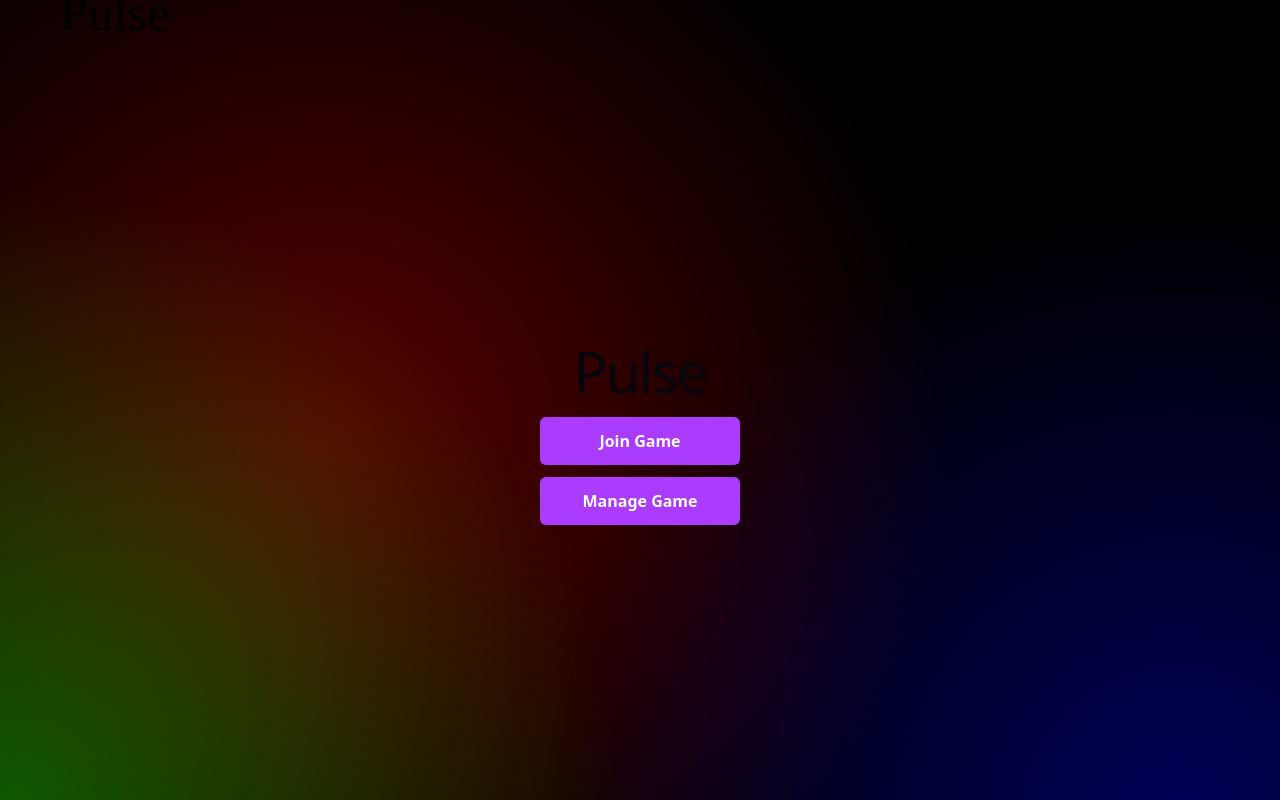
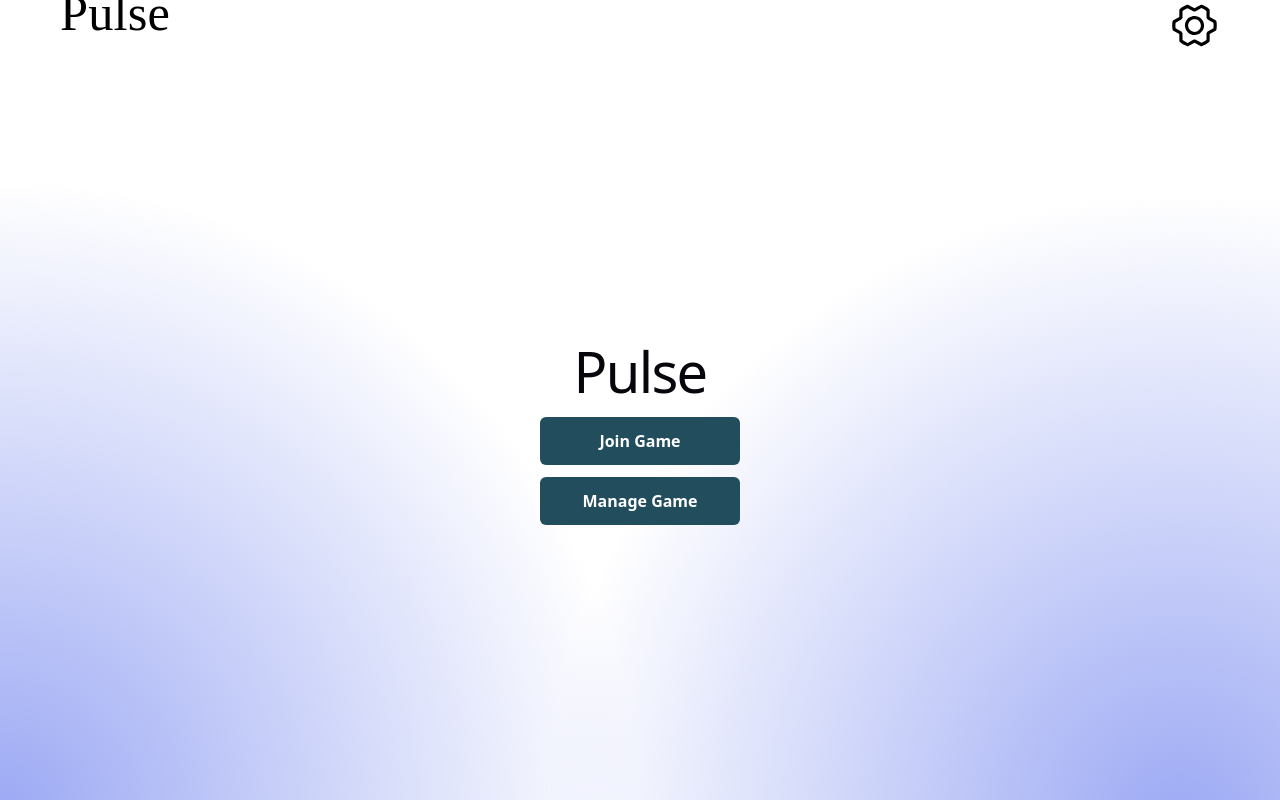
Before and after one commit to wilmareistad/mingel-app, a React (Vite) app: page / in a window 1280 px wide. Built offline with nearby package versions, Linux system fonts and the light colour scheme; no server answers; a web font is replaced by a local one.

Commit message:
Adjusted colors

```diff
--- a/src/components/UsersLobby.css
+++ b/src/components/UsersLobby.css
@@ -2,8 +2,8 @@
   position: relative;
   width: 100%;
   height: 50vh;
-  background: rgba(255, 255, 255, 0.05);
-  border: 2px solid rgba(255, 255, 255, 0.1);
+  background: rgba(206, 206, 206, 0.309);
+  border: 2px solid rgb(0, 0, 0);
   border-radius: 16px;
   overflow: hidden;
   margin: 40px 0;
@@ -23,7 +23,7 @@
   width: 45px;
   height: 45px;
   border-radius: 50%;
-  background: linear-gradient(135deg, #667eea 0%, #764ba2 100%);
+  background: linear-gradient(180deg, #4a537c 0%, #010001 100%);
   display: flex;
   align-items: center;
   justify-content: center;
--- a/src/index.css
+++ b/src/index.css
@@ -1,13 +1,13 @@
 :root {
-  --text: #6b6375;
+  --text: #001A52;
   --text-h: #08060d;
   --bg: #fff;
-  --border: #e5e4e7;
-  --code-bg: #f4f3ec;
-  --accent: #aa3bff;
+  --border: #434343;
+  --code-bg: #9e009e;
+  --accent: #224d5c;
   --accent-bg: rgba(170, 59, 255, 0.1);
   --accent-border: rgba(170, 59, 255, 0.5);
-  --social-bg: rgba(244, 243, 236, 0.5);
+  --social-bg: rgba(225, 0, 161, 0.5);
   --shadow:
     rgba(0, 0, 0, 0.1) 0 10px 15px -3px, rgba(0, 0, 0, 0.05) 0 4px 6px -2px;
 
@@ -17,7 +17,6 @@
 
   font: 18px/145% var(--sans);
   letter-spacing: 0.18px;
-  color-scheme: light dark;
   color: var(--text);
   background: var(--bg);
   font-synthesis: none;
@@ -39,7 +38,7 @@ html, body, #root {
   width: 100vw;
   height: 100vh;
   overflow: hidden; /* hides gradients moving outside */
-  background: black;
+  background: rgb(255, 255, 255);
 }
 
 /* Base gradient style */
@@ -55,7 +54,7 @@ html, body, #root {
 
 /* Gradient 1 – red, starts top-left */
 .gradient1 {
-  background: radial-gradient(circle, rgba(255,0,0,0.35), transparent 70%);
+  background: radial-gradient(circle, #9CA9F4), transparent 70%);
   top: -30%;
   left: -30%;
   animation: float1 6s linear infinite;
@@ -63,7 +62,7 @@ html, body, #root {
 
 /* Gradient 2 – green, starts bottom-left */
 .gradient2 {
-  background: radial-gradient(circle, rgba(0,255,0,0.35), transparent 70%);
+  background: radial-gradient(circle, #9CA9F4, transparent 70%);
   top: 20%;
   left: -40%;
   animation: float2 8s linear infinite;
@@ -71,7 +70,7 @@ html, body, #root {
 
 /* Gradient 3 – blue, starts center-right */
 .gradient3 {
-  background: radial-gradient(circle, rgba(0,0,255,0.35), transparent 70%);
+  background: radial-gradient(circle, #9CA9F4, transparent 70%);
   top: 10%;
   left: 50%;
   animation: float3 10s linear infinite;
@@ -113,25 +112,6 @@ html, body, #root {
 
 
 
-@media (prefers-color-scheme: dark) {
-  :root {
-    --text: #d1d5db;
-    --text-h: #f3f4f6;
-    --bg: #1f2937;
-    --border: #374151;
-    --code-bg: #111827;
-    --accent: #c084fc;
-    --accent-bg: rgba(192, 132, 252, 0.15);
-    --accent-border: rgba(192, 132, 252, 0.5);
-    --social-bg: rgba(47, 48, 58, 0.5);
-    --shadow:
-      rgba(0, 0, 0, 0.4) 0 10px 15px -3px, rgba(0, 0, 0, 0.25) 0 4px 6px -2px;
-  }
-
-  #social .button-icon {
-    filter: invert(1) brightness(2);
-  }
-}
 
 body {
   margin: 0;
```
Also changed, not shown: 1 other file (tests, documents, lock files or other folders).
